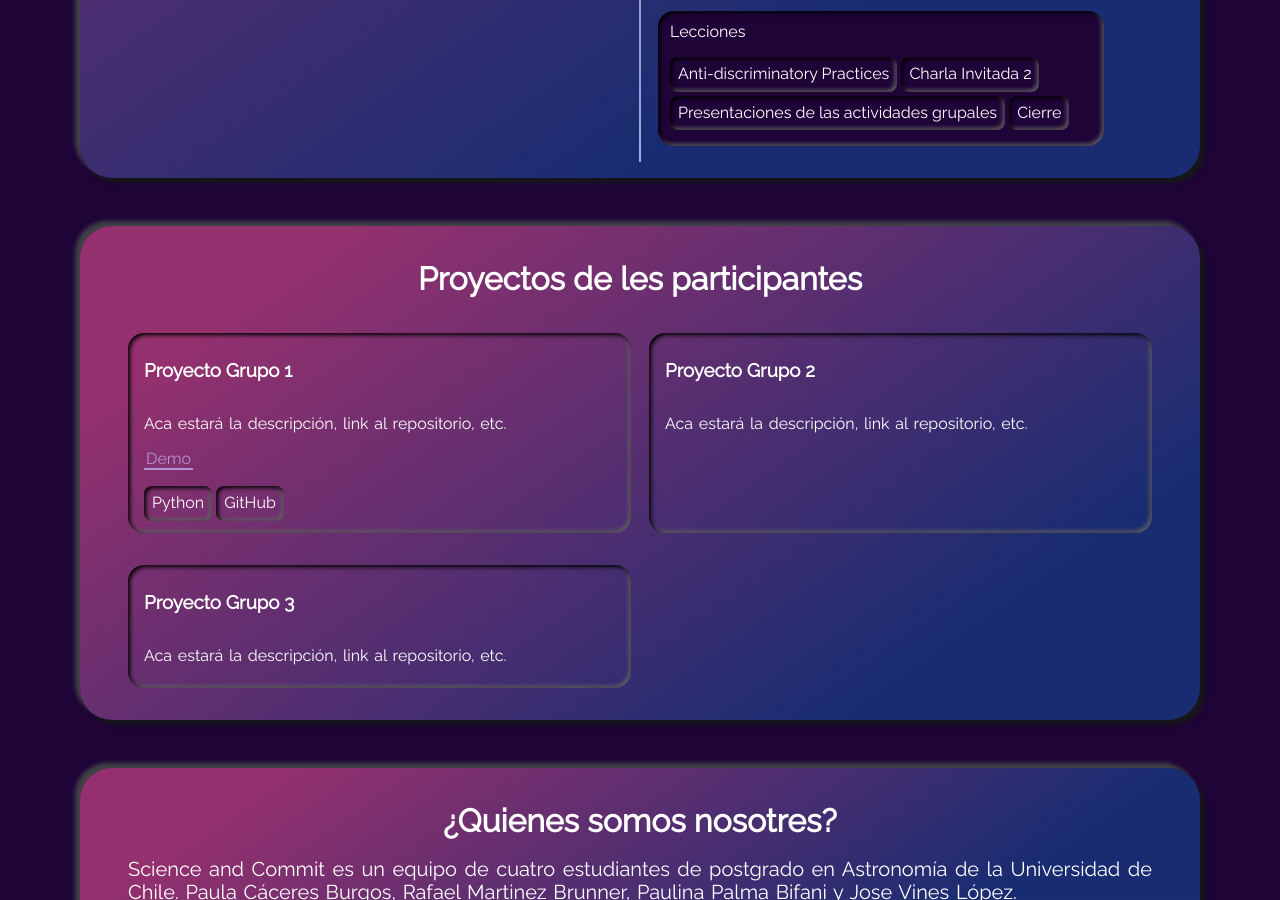
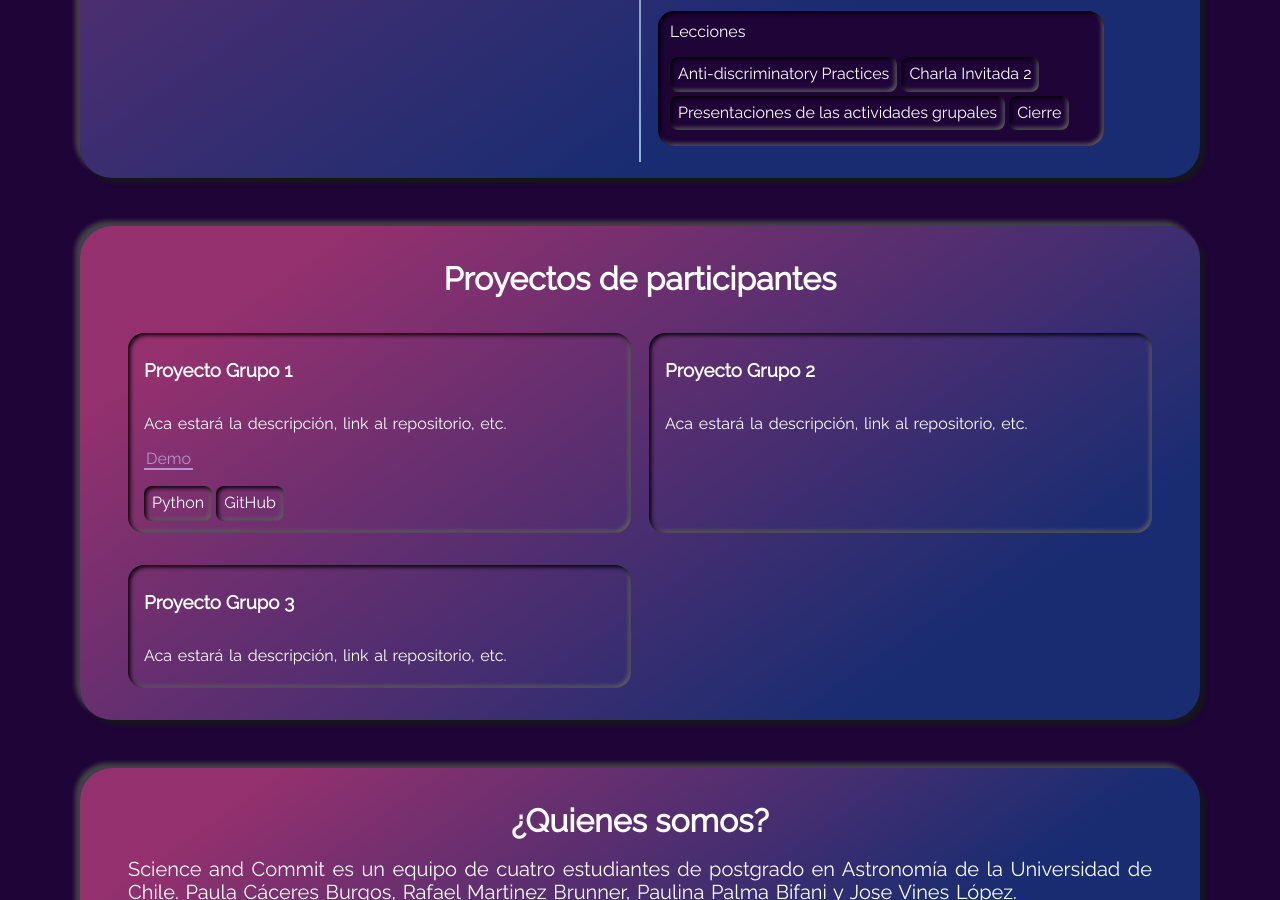
Before and after one commit to Science-and-Commit/Science-and-Commit.github.io, a Jekyll site: the page built from index.html, in a window 1280 px wide and 900 px high, scrolled down 3305 px. Built offline with Jekyll 4.4.1, drawn with Linux system fonts in a browser that asks for light colours.

Commit message:
small changes

```diff
--- a/_config.yml
+++ b/_config.yml
@@ -66,7 +66,7 @@ show_projects_card: true
 # > setting this to false, will omit your listed projects
 show_projects: true
 # projects_title: The will be displayed as the title of your projects
-projects_title: Proyectos de les participantes
+projects_title: Proyectos de participantes
 # show_os_projects:
 # > setting this to true, will display your public projects on github
 # > setting this to false, will omit your public projects on github
@@ -91,7 +91,7 @@ contact_description: Si tienes alguna duda, escríbenos a scienceandcommit@gmail
 # > setting this to false, will omit the About Me section
 show_whoarewe_card: true
 # about_me_title: The will be displayed as the title in the About Me section
-whoarewe_title: ¿Quienes somos nosotres?
+whoarewe_title: ¿Quienes somos?
 # about_me_description: This will be displayed under the title.
 whoarewe_description: Science and Commit es un equipo de cuatro estudiantes de postgrado en Astronomía de la Universidad de Chile. Paula Cáceres Burgos, Rafael Martinez Brunner, Paulina Palma Bifani y Jose Vines López.
 
```
